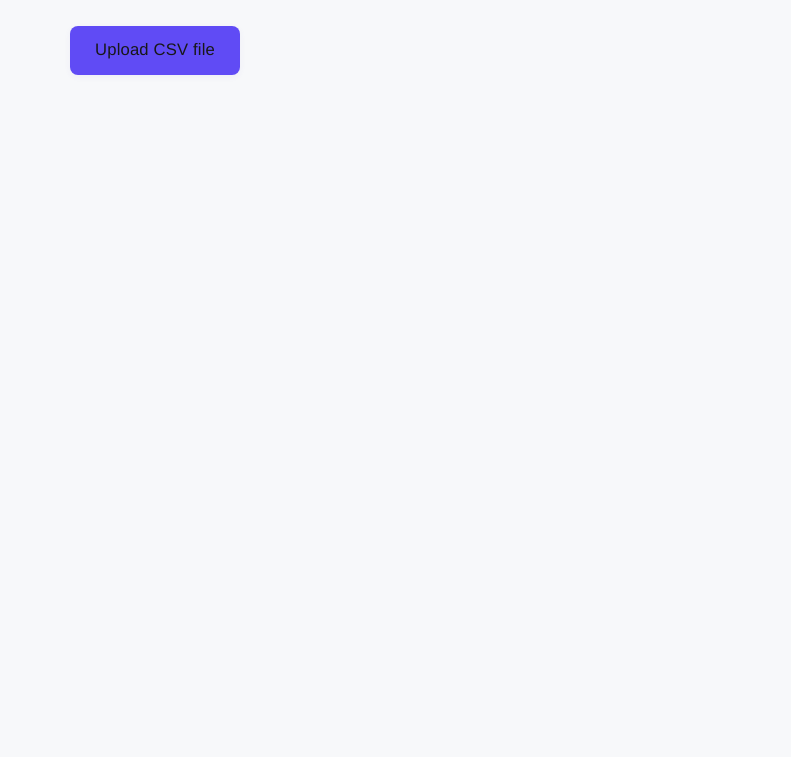
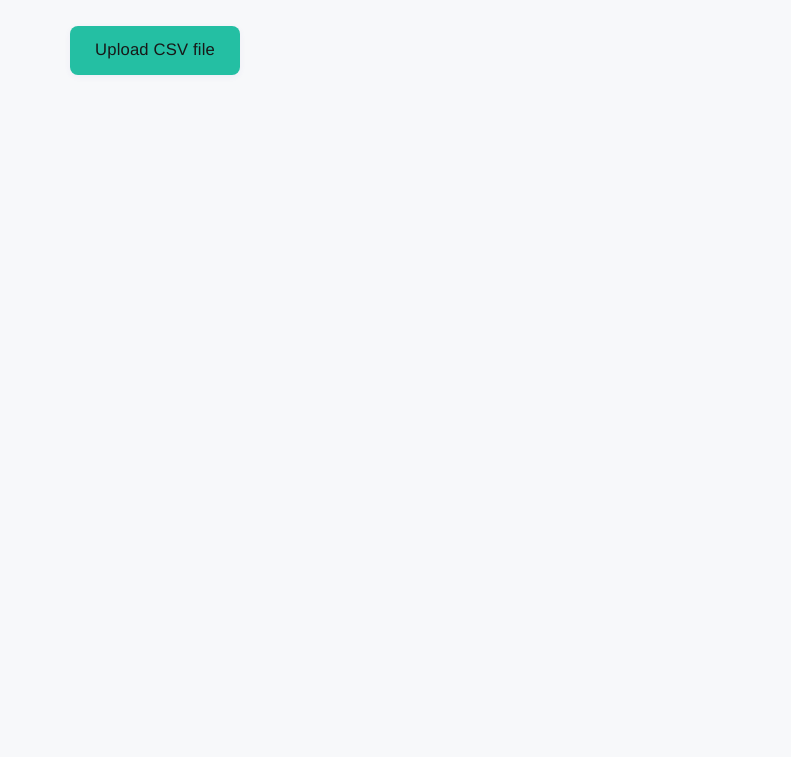
Before and after one commit to Dreadfxl/IMDb-Watchlist-Picker, a plain HTML site: page index.html in a window 1280 px wide. Shown: the part 91-848 px from the top of the page, without its empty margins (485-1276 px from the left). Drawn offline with nearby package versions, Linux system fonts and the light colour scheme.

Commit message:
Update index.html

```diff
--- a/index.html
+++ b/index.html
@@ -6,7 +6,7 @@
   <meta name="viewport" content="width=device-width, initial-scale=1">
   <style>
     :root {
-      --accent: #604bf5;
+      --accent: #24BFA3;
       --accent-muted: #dad7fc;
       --button-bg-light: var(--accent);
       --button-bg-dark: #2a2265;
```
